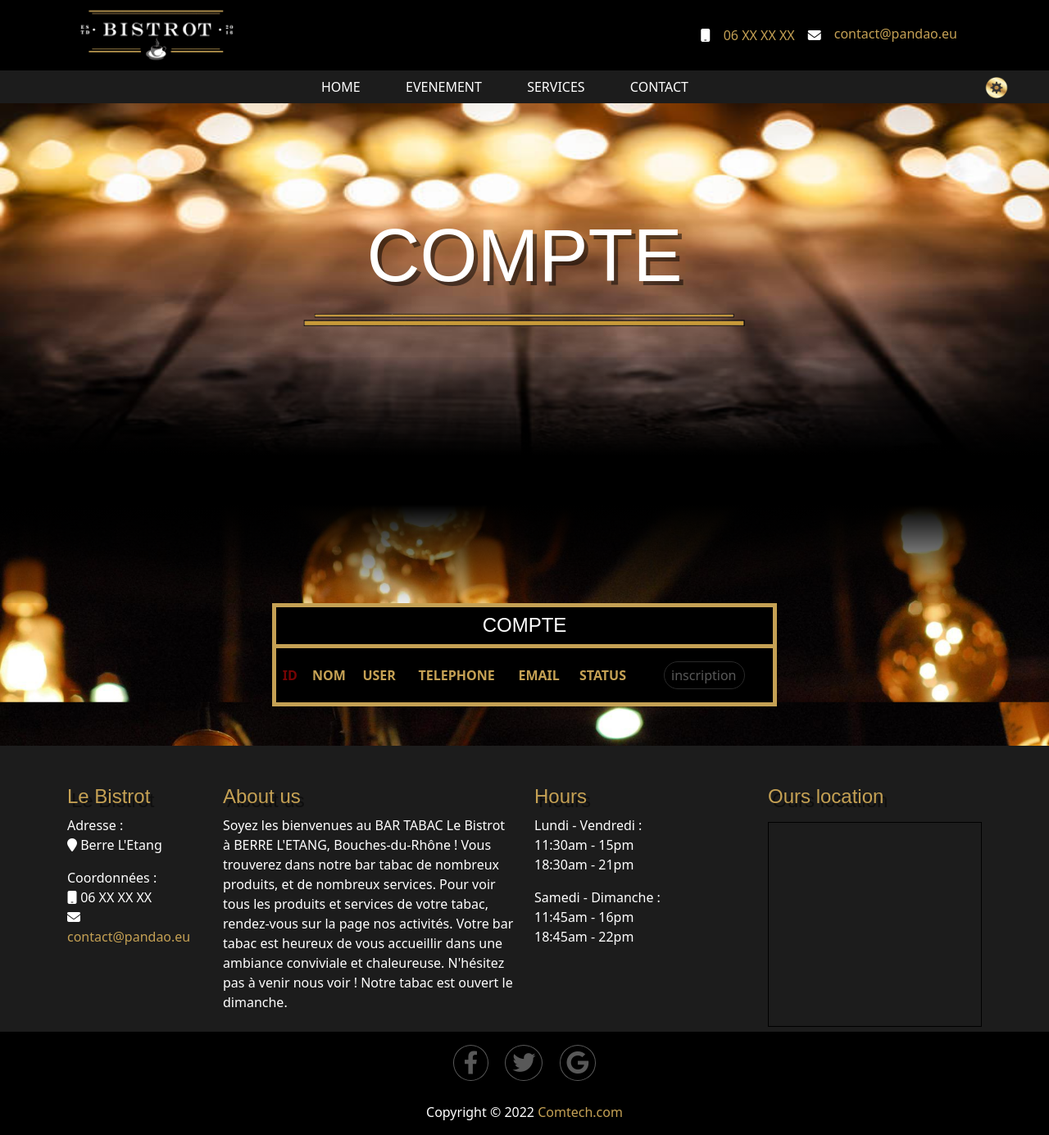
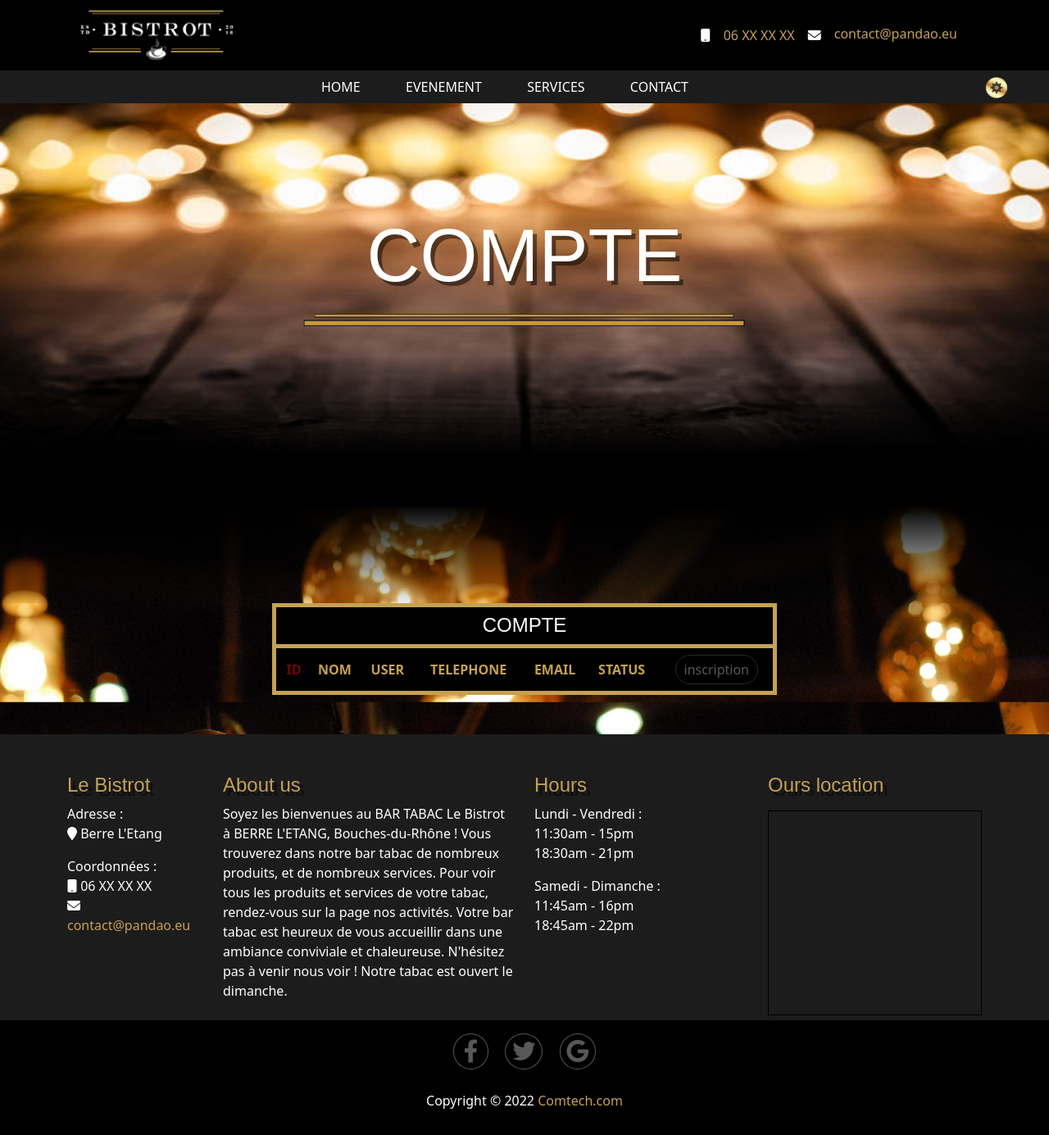
Before and after one commit to Felioawe/bar_tabac, a PHP site: page /compte.php in a window 1280 px wide. Shown: the whole page at 82% size. After the commit the page ends 1353 px from the top, so only its background shows below. Run offline with PHP 8.4, Linux system fonts and the light colour scheme; the visitor is signed in with stand-in values (Sample User, id 1); data that the repository does not hold is empty; grey boxes are pictures that could not be loaded.

Commit message:
nouvel ajout

```diff
--- a/compte.php
+++ b/compte.php
@@ -26,28 +26,28 @@ $results = $req->fetchAll(PDO::FETCH_ASSOC);
             <table class="cadre-or text-center w-100">
                 <thead class="cadre-or">
                     <tr class="bg-muted text-uppercase">
-                        <th class="text-red p-1" scope="col">id</th>
-                        <th class="text-or p-1" scope="col">Nom</th>
-                        <th class="text-or p-1" scope="col">user</th>
-                        <th class="text-or p-1" scope="col">telephone</th>
-                        <th class="text-or p-1" scope="col">email</th>
-                        <th class="text-or p-1" scope="col">Status</th>
+                        <th class="text-red ps-2 py-2" scope="col">id</th>
+                        <th class="text-or ps-2 py-2" scope="col">Nom</th>
+                        <th class="text-or ps-2 py-2" scope="col">user</th>
+                        <th class="text-or ps-2 py-2" scope="col">telephone</th>
+                        <th class="text-or ps-2 py-2" scope="col">email</th>
+                        <th class="text-or ps-2 py-2" scope="col">Status</th>
                         <?php if ($_SESSION['connect'] == 1 && $_SESSION['status'] == 'admi' ) : ?>
-                            <th class="text-capitalize p-3" scope="col"><button class="ButAddLogin butAdd ps-2 py-1">inscription</button></th>
+                            <th class="text-capitalize ps-2" scope="col"><button class="ButAddLogin butAdd my-2">inscription</button></th>
                         <?php endif; ?>
                     </tr>
                 </thead>
                 <?php foreach ($results as $user) : ?>
                     <tbody>
                         <tr>
-                            <td data-target="id-user" class="fw-bold text-red"><?= $user['id_user']; ?></td>
-                            <td data-target="Update_name" class="text-muted"><?= $user['name']; ?></td>
-                            <td data-target="Update_user" class="text-muted"><?= $user['user']; ?></td>
-                            <td data-target="Update_tel" class="text-muted"><?= $user['tel']; ?></td>
-                            <td data-target="Update_email" class="text-muted"><?= $user['email']; ?></td>
-                            <td class="text-muted text-uppercase py-3 px-0"><?= $user['status']; ?></td>
+                            <td data-target="id-user" class="fw-bold text-red text-capitalize ps-2"><?= $user['id_user']; ?></td>
+                            <td data-target="Update_name" class="text-muted text-capitalize ps-2 py-2"><?= $user['name']; ?></td>
+                            <td data-target="Update_user" class="text-muted text-capitalize ps-2 py-2"><?= $user['user']; ?></td>
+                            <td data-target="Update_tel" class="text-muted text-capitalize ps-2 py-2"><?= $user['tel']; ?></td>
+                            <td data-target="Update_email" class="text-muted text-capitalize ps-2 py-2"><?= $user['email']; ?></td>
+                            <td class="text-muted text-uppercase pe-2 py-2"><?= $user['status']; ?></td>
                             <?php if ($_SESSION['connect'] == 1 && $_SESSION['status'] == 'admi' ) : ?>
-                                <td class="text-muted"><button class="ButUpdateLogin butUpdate ps-2 py-1">Modifier</button></td>
+                                <td class="text-muted"><button class="ButUpdateLogin butUpdate ps-2 my-2 text-capitalize">Modifier</button></td>
                                 <td class="text-muted"><a class="butDelete ps-2 py-1" href="./requette/delete_user.php?id=<?= $user['id_user']; ?>">Supprimer</a></td>
                             <?php endif; ?>
                         </tr>
--- a/structure/feuille.css
+++ b/structure/feuille.css
@@ -214,7 +214,7 @@ input:focus-visible, textarea:focus-visible {outline: none !important;}
 
 
 
-.UpdateLogin, .UpdateStock {
+.UpdateLogin, .UpdateStock,.AddStock {
     display: none ;
 }
 
--- a/structure/form.js
+++ b/structure/form.js
@@ -154,52 +154,7 @@ function openAddStock() {
     $('.ButAddStock').on('click', () => {
 
         $('.AddStock').toggle();
-        $('.AddStock').html(`
 
-        <form class="cadre-or w-100" action="./requette/add_stock.php" enctype="multipart/form-data" method="POST">
-            <div class="text-white text-uppercase w-100 px-5 py-3">
-                <h2 class="text-center border-b-or pb-2">Ajouter</h2>
-                <div>
-                    <input type="hidden" name="id-produit" id="id-produit">
-                </div>
-                <div>
-                    <label for="categorie">Catégorie :</label><br>
-                    <select class="w-100" name="categorie" id="categorie">
-                            <option value=""></option>
-                            <?php foreach ($genre['genres'] as $categorie_film) : ?>
-                                <option value="<?= $categorie_film['id'] ?>"><?= $categorie_film['name'] ?></option>
-                            <?php endforeach; ?>
-                    </select>
-                </div>
-                <div>
-                    <label for="produit">Produit :</label><br>
-                    <input class="bg-gray text-white w-100" type="text" name="produit" id="produit">
-                </div>
-                <div>
-                    <label for="nb">nb :</label><br>
-                    <input class="bg-gray text-white w-100" type="text" name="nb" id="nb">
-                </div>
-                <div>
-                    <label for="unite">unité :</label>
-                    <input class="bg-gray text-white w-100" type="text" id="unite" name="unite">
-                </div>
-                <div>
-                    <label for="prix">Prix :</label>
-                    <input class="bg-gray text-white w-100" type="text" id="prix" name="prix">
-                </div>
-                <div>
-                    <label for="tva">Tva :</label><br>
-                    <input class="bg-gray text-white w-100" type="text" id="tva" name="tva">
-                </div>
-                <div>
-                    <label for="ttc">ttc :</label><br>
-                    <input class="bg-gray text-white w-100" type="text" id="ttc" name="ttc">
-                </div>
-                <div class="mt-2">
-                    <input class="bg-gray butAdd rounded-2 w-100" type="submit" value="Ajouter">
-                </div>
-            </div>
-        </form>`);
     });
 }
 
```
Also changed, not shown: requette/insert_produit.php (+29 -11 lines), stock.php (+101 -32 lines).
